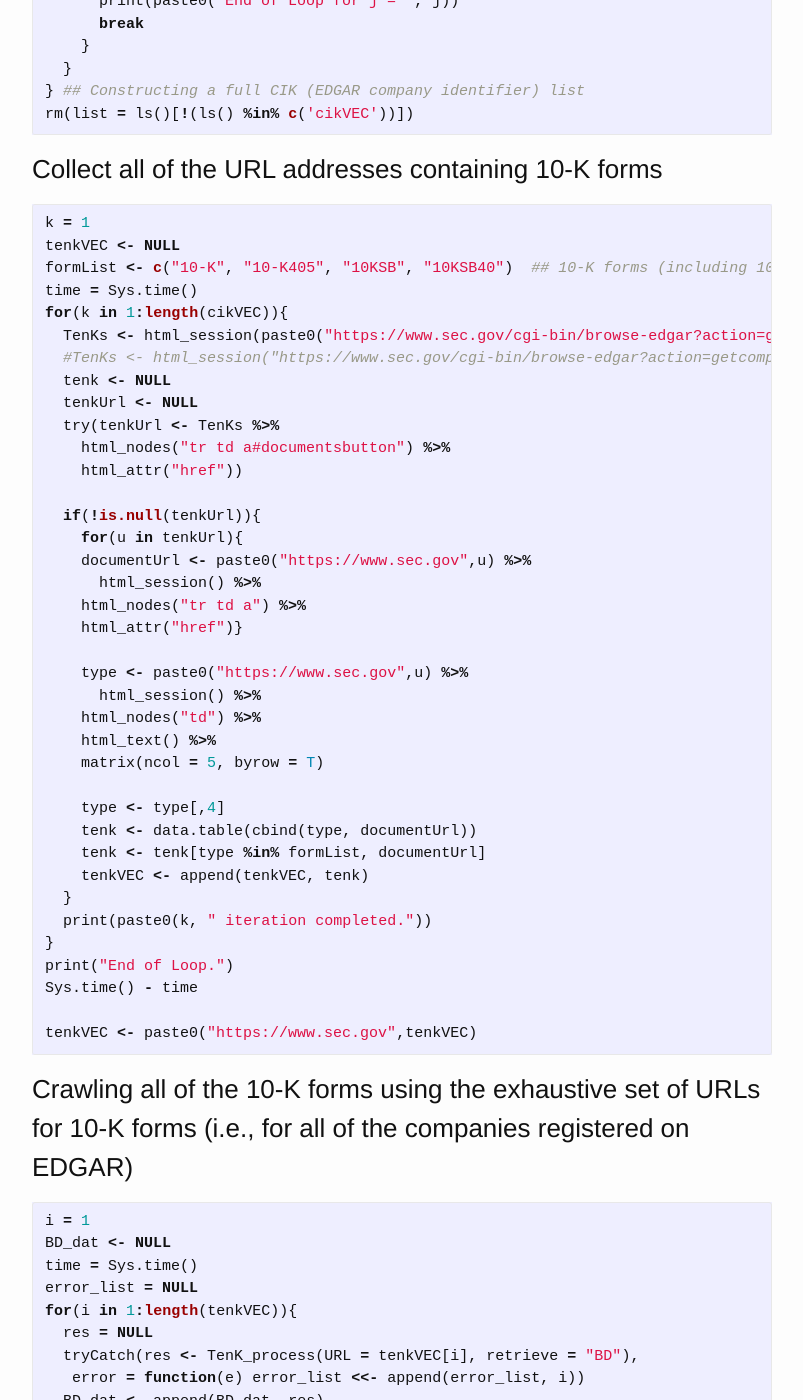
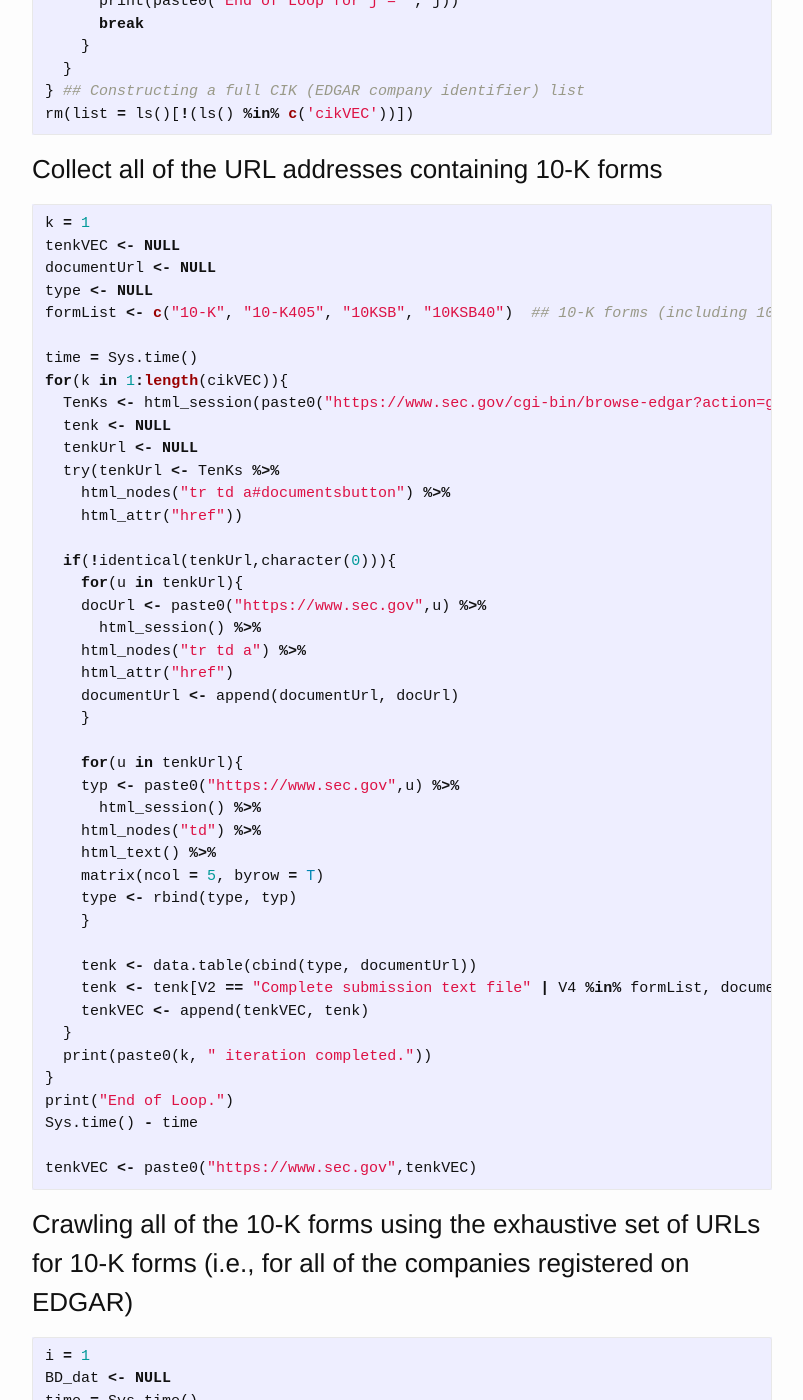
Before and after one commit to j1yoo/j1yoo.github.io, a Jekyll site: the page built from _posts/2017-06-06-Crawling-SEC-10k.md, in a window 1280 px wide and 1400 px high, scrolled down 1674 px. Shown: the whole window, without its empty margins (238-1041 px from the left). Built offline with Jekyll 4.4.1, drawn with Linux system fonts in a browser that asks for light colours; some of the changed text lies outside the part shown.

Commit message:
Create 2017-06-06-Crawling-SEC-10k.md

````diff
--- a/_posts/2017-06-06-Crawling-SEC-10k.md
+++ b/_posts/2017-06-06-Crawling-SEC-10k.md
@@ -73,33 +73,39 @@ rm(list = ls()[!(ls() %in% c('cikVEC'))])
 ```r
 k = 1
 tenkVEC <- NULL
+documentUrl <- NULL
+type <- NULL
 formList <- c("10-K", "10-K405", "10KSB", "10KSB40")  ## 10-K forms (including 10-K405, 10KSB, and 10KSB40 forms)
+
 time = Sys.time()
 for(k in 1:length(cikVEC)){
   TenKs <- html_session(paste0("https://www.sec.gov/cgi-bin/browse-edgar?action=getcompany&CIK=", cikVEC[k],"&type=10-k&dateb=&owner=exclude&count=100"))
-  #TenKs <- html_session("https://www.sec.gov/cgi-bin/browse-edgar?action=getcompany&CIK=0001171008&type=10-k&dateb=&owner=exclude&count=100")
   tenk <- NULL
   tenkUrl <- NULL
   try(tenkUrl <- TenKs %>%
     html_nodes("tr td a#documentsbutton") %>%
     html_attr("href"))
 
-  if(!is.null(tenkUrl)){
+  if(!identical(tenkUrl,character(0))){
     for(u in tenkUrl){
-    documentUrl <- paste0("https://www.sec.gov",u) %>%
+    docUrl <- paste0("https://www.sec.gov",u) %>%
       html_session() %>%
     html_nodes("tr td a") %>%
-    html_attr("href")}
+    html_attr("href")
+    documentUrl <- append(documentUrl, docUrl)
+    }
 
-    type <- paste0("https://www.sec.gov",u) %>%
+    for(u in tenkUrl){
+    typ <- paste0("https://www.sec.gov",u) %>%
       html_session() %>%
     html_nodes("td") %>%
     html_text() %>%
     matrix(ncol = 5, byrow = T)
+    type <- rbind(type, typ)
+    }
 
-    type <- type[,4]
     tenk <- data.table(cbind(type, documentUrl))
-    tenk <- tenk[type %in% formList, documentUrl]
+    tenk <- tenk[V2 == "Complete submission text file" | V4 %in% formList, documentUrl]
     tenkVEC <- append(tenkVEC, tenk)
   }
   print(paste0(k, " iteration completed."))
````
Also changed, not shown: other parts of _posts/2017-06-06-Crawling-SEC-10k.md (+1 -1 lines).
